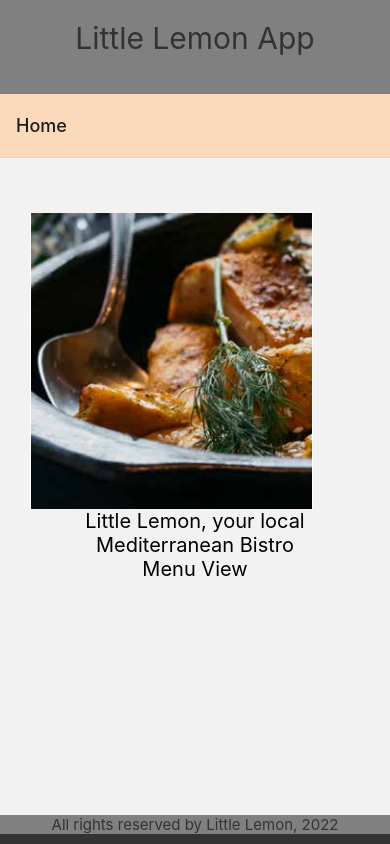
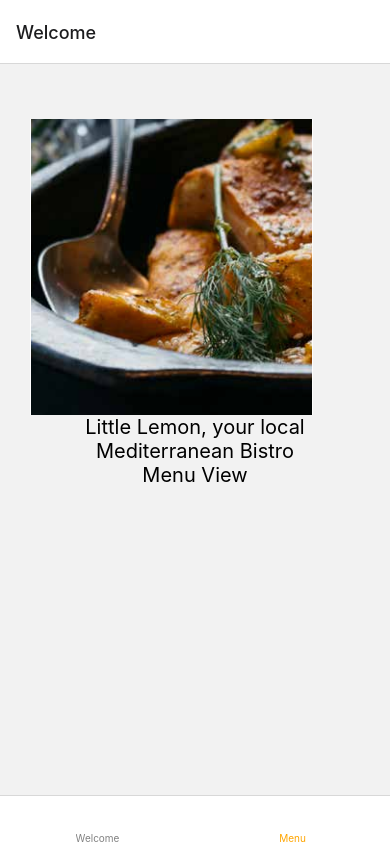
Before and after one commit to chandni117/react-native, a React Native app: screen / in a window 390 px wide. Built offline with nearby package versions, Linux system fonts and the light colour scheme.

Commit message:
Adding Tab navigator

```diff
--- a/App.js
+++ b/App.js
@@ -1,33 +1,42 @@
 import { StyleSheet,  View , StatusBar} from 'react-native';
-import LemonHeader from './components/LemonHeader';
-import LemonFooter from './components/LemonFooter';
-import WelcomeScreen from './components/WelcomeScreen';
 import MenuItems from './components/MenuItems';
-import FeedbackScreen from './components/feedbackScreen';
-import LoginPage from './components/LoginPage';
 import Welcome from './components/Welcome';
-import { createNativeStackNavigator } from '@react-navigation/native-stack';
+import { createBottomTabNavigator } from '@react-navigation/bottom-tabs';
 import { NavigationContainer } from '@react-navigation/native';
+import {Ionicons} from '@expo/vector-icons' ;
 
-const stack = createNativeStackNavigator() ;
+
+const tab = createBottomTabNavigator() ;
 export default function App() {
   return (
   <>
       <NavigationContainer>
         <View style={styles.container}>
-        <LemonHeader />
-        <stack.Navigator
+        <tab.Navigator
           initialRouteName='Login Page'
-          screenOptions={{ headerStyle: { backgroundColor: '#FBDABB' }}}>
-          <stack.Screen
+          screenOptions={({route}) => ({
+            tabBarIcon : ({focused , color, size }) => {
+              let iconName ;
+
+              if(route.name === 'Welcome')
+              {
+                iconName : focused ? 'information-circle':
+                'information-circle-outline';
+              }
+              else if(route.name=== 'Menu')
+              {
+                iconName: 'list-circle' ;
+              }
+              return <Ionicons name={iconName} size={size} color={color} />
+            },
+            tabBarActiveTintColor: 'gray' ,
+            tabBarInactiveTintColor: 'orange'
+          })}>
+          <tab.Screen
             name="Welcome"
-            component={Welcome}
-            options={{ title: 'Home' }} ></stack.Screen>
-          <stack.Screen name="Menu" component={MenuItems} ></stack.Screen>
-        </stack.Navigator>
-        </View>
-        <View style={styles.footerStyle}>
-          <LemonFooter />
+            component={Welcome}  ></tab.Screen>
+          <tab.Screen name="Menu" component={MenuItems} ></tab.Screen>
+        </tab.Navigator>
         </View>
       </NavigationContainer>
     </>
@@ -38,9 +47,7 @@ const styles = StyleSheet.create({
   container: {
     flex: 1,
     backgroundColor: '#333333'
-  },
-  footerStyle: {
-    backgroundColor: '#333333'
   }
 
+
 })
--- a/package.json
+++ b/package.json
@@ -10,6 +10,7 @@
   },
   "dependencies": {
     "@react-native-community/hooks": "^3.0.0",
+    "@react-navigation/bottom-tabs": "^6.5.7",
     "@react-navigation/native": "^6.1.6",
     "@react-navigation/native-stack": "^6.9.12",
     "expo": "~48.0.15",
```
Also changed, not shown: 1 other file (tests, documents, lock files or other folders).
